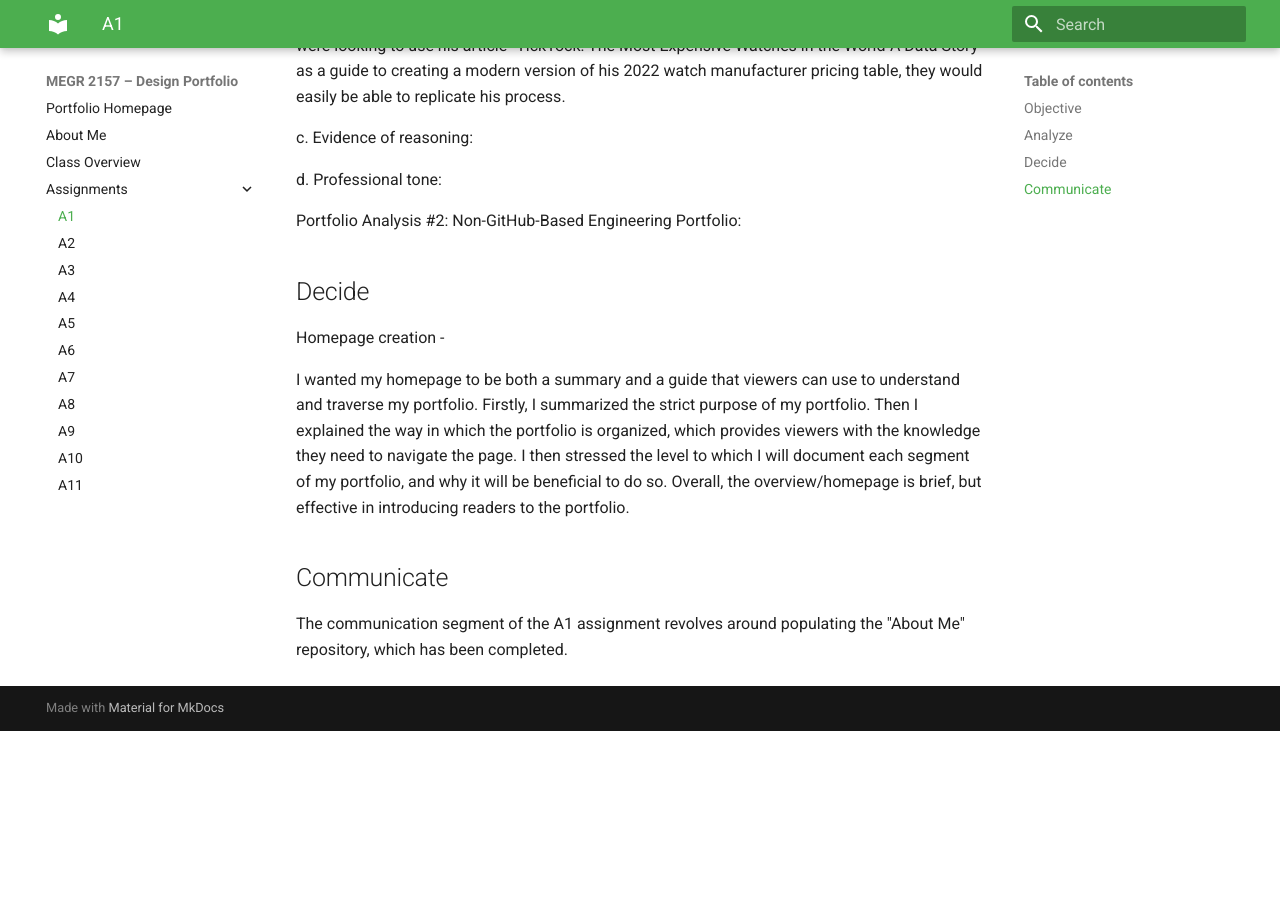
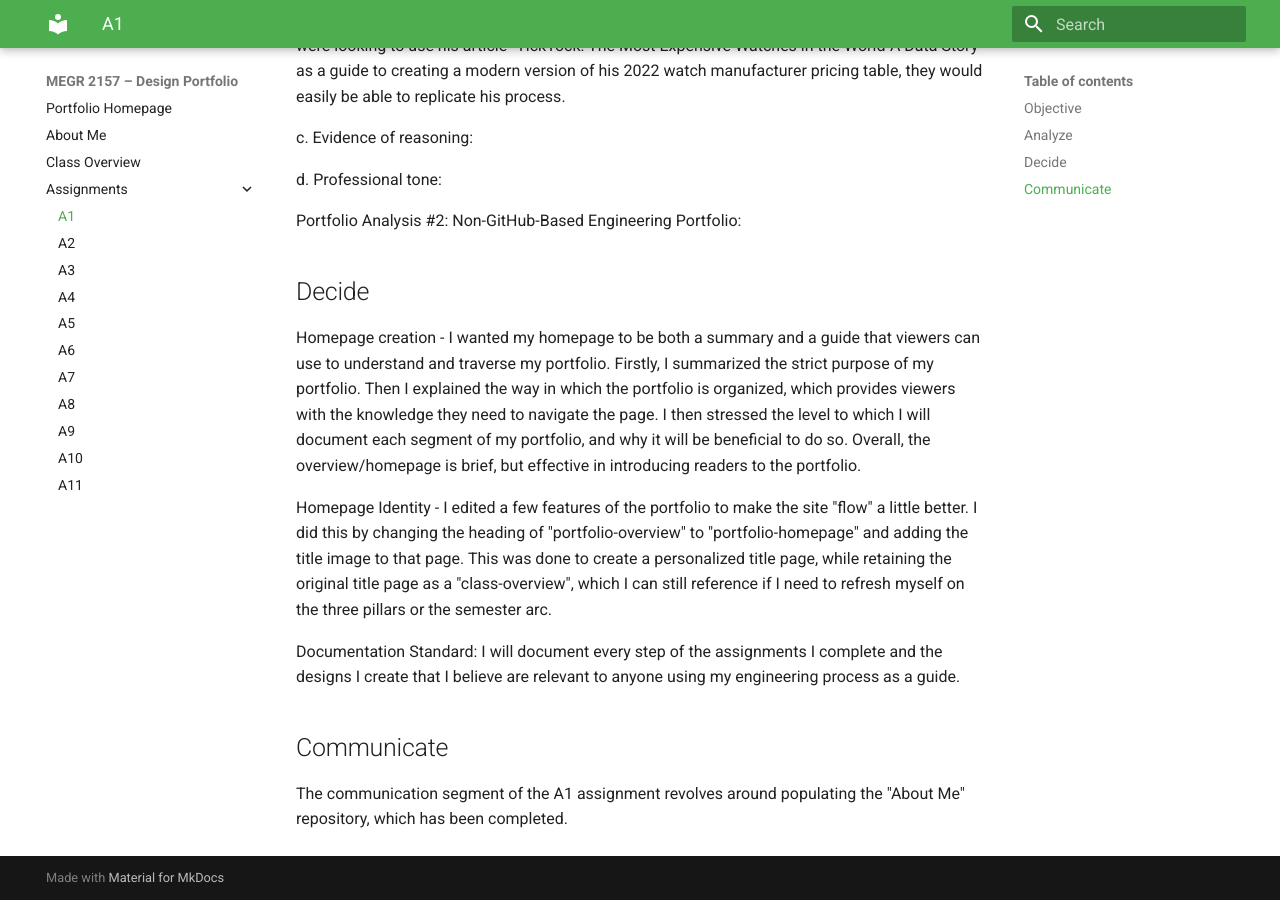
Before and after one commit to Mlikhtenbaum/-megr-2157-design-portfolio, an MkDocs documentation site: the page built from docs/assignments/A01/index.md, in a window 1280 px wide and 900 px high, scrolled down 721 px. Built offline with MkDocs 1.6.1 and Material for MkDocs 9.7.7, drawn with Linux system fonts in a browser that asks for light colours; before the commit the page ends 1452 px from its top, so only the background shows below that.

Commit message:
Enhance homepage and documentation details
Expanded the description of the homepage creation and added details about the portfolio identity and documentation standards.

```diff
--- a/docs/assignments/A01/index.md
+++ b/docs/assignments/A01/index.md
@@ -23,9 +23,11 @@ Portfolio Analysis #2: Non-GitHub-Based Engineering Portfolio:
 
 ## Decide
 
-Homepage creation -
+Homepage creation - I wanted my homepage to be both a summary and a guide that viewers can use to understand and traverse my portfolio. Firstly, I summarized the strict purpose of my portfolio. Then I explained the way in which the portfolio is organized, which provides viewers with the knowledge they need to navigate the page. I then stressed the level to which I will document each segment of my portfolio, and why it will be beneficial to do so. Overall, the overview/homepage is brief, but effective in introducing readers to the portfolio.
 
-I wanted my homepage to be both a summary and a guide that viewers can use to understand and traverse my portfolio. Firstly, I summarized the strict purpose of my portfolio. Then I explained the way in which the portfolio is organized, which provides viewers with the knowledge they need to navigate the page. I then stressed the level to which I will document each segment of my portfolio, and why it will be beneficial to do so. Overall, the overview/homepage is brief, but effective in introducing readers to the portfolio.
+Homepage Identity - I edited a few features of the portfolio to make the site "flow" a little better. I did this by changing the heading of "portfolio-overview" to "portfolio-homepage" and adding the title image to that page. This was done to create a personalized title page, while retaining the original title page as a "class-overview", which I can still reference if I need to refresh myself on the three pillars or the semester arc.
+
+Documentation Standard: I will document every step of the assignments I complete and the designs I create that I believe are relevant to anyone using my engineering process as a guide.
 
 
 
```
